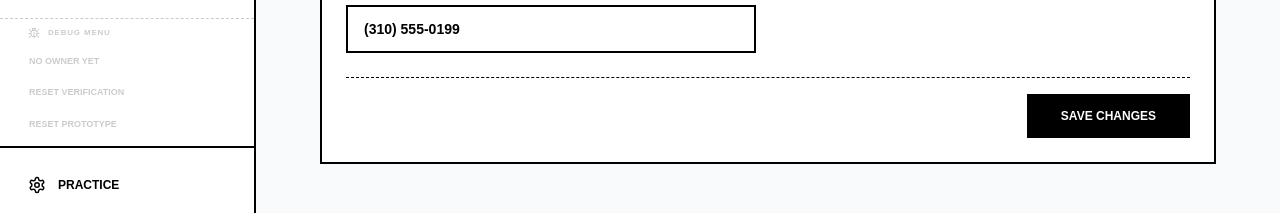
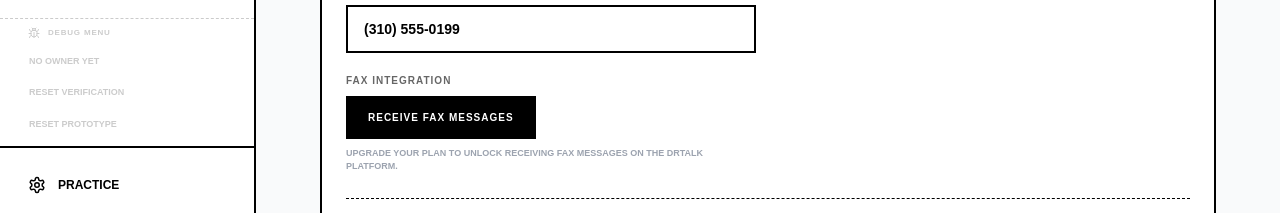
Before and after one commit to anton-g-kulikov/drtalk, a Next.js app: page /dentist/settings/profile in a window 1280 px wide. Shown: the part 555-768 px from the top of the page. Built offline with nearby package versions, Linux system fonts and the light colour scheme; no server answers; the database is empty.

Commit message:
feat(settings): conditional fax integration UI on profile settings based on subscription

```diff
--- a/src/app/settings/profile/page.tsx
+++ b/src/app/settings/profile/page.tsx
@@ -5,11 +5,13 @@ import { usePathname, useRouter } from 'next/navigation';
 import { MainLayout } from "@/components/MainLayout";
 import { ArrowLeft, User } from 'lucide-react';
 import { CommentMarker } from "@/components/Comments/CommentMarker";
+import { useSubscription } from '@/components/SubscriptionContext';
 
 export default function ProfilePage() {
   const router = useRouter();
   const pathname = usePathname();
   const isDentist = pathname.includes('/dentist');
+  const { plan, setShowPaywall } = useSubscription();
 
   // Form states initialized with realistic values
   const [practiceName, setPracticeName] = useState(isDentist ? "Valley Dental Care" : "Valley Endodontics");
@@ -19,6 +21,8 @@ export default function ProfilePage() {
   const [zipCode, setZipCode] = useState("90210");
   const [fullAddress, setFullAddress] = useState("123 Dental Way, Ste 100");
   const [phone, setPhone] = useState("(310) 555-0199");
+  const [wantsFax, setWantsFax] = useState(true);
+  const [faxNumber, setFaxNumber] = useState("(310) 555-0198");
 
   // Notification / Toast states
   const [toastMessage, setToastMessage] = useState<string | null>(null);
@@ -133,6 +137,37 @@ export default function ProfilePage() {
                     className="wireframe-input py-3 px-4 text-sm font-bold border-2 border-black hover:border-black focus:bg-black focus:text-white transition-colors"
                   />
                 </div>
+
+                {/* Fax Option */}
+                <div className="space-y-4 pt-1">
+                  {plan === 'Trial' ? (
+                    <div className="flex flex-col gap-2">
+                      <span className="text-[10px] font-black uppercase tracking-widest text-black/60">Fax Integration</span>
+                      <button
+                        type="button"
+                        onClick={() => setShowPaywall(true)}
+                        className="wireframe-button w-fit text-[10px] font-black uppercase tracking-widest px-5 py-3 bg-black text-white hover:bg-white hover:text-black border-2 border-black transition-all"
+                      >
+                        Receive Fax Messages
+                      </button>
+                      <p className="text-[9px] uppercase font-bold text-gray-400">
+                        Upgrade your plan to unlock receiving fax messages on the drtalk platform.
+                      </p>
+                    </div>
+                  ) : (
+                    <div className="space-y-2">
+                      <div className="space-y-1">
+                        <label className="text-[10px] font-black uppercase tracking-widest">Assigned eFax Number</label>
+                        <div className="text-sm font-mono font-bold select-all text-black break-all pb-1.5 border-b border-black w-full">
+                          +1 (310) 555-0155
+                        </div>
+                      </div>
+                      <p className="text-[9px] uppercase font-bold text-gray-400 leading-normal">
+                        All messages faxed to this number will be received and processed on drtalk platform
+                      </p>
+                    </div>
+                  )}
+                </div>
               </div>
 
               {/* Right Column Fields */}
```
